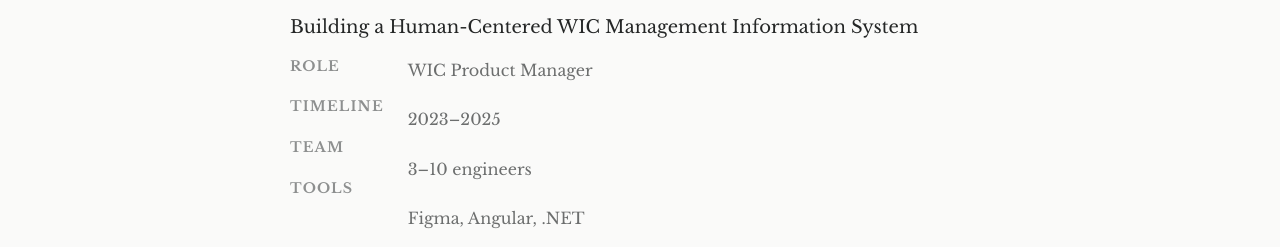
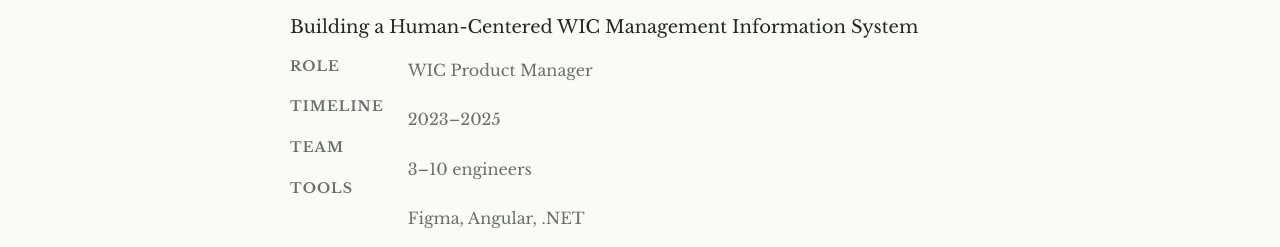
Before and after one commit to emeans/elizabeth-means, a Next.js app: page /work/wic-product-case-study in a window 1280 px wide. Shown: the part 249-496 px from the top of the page. Built offline with nearby package versions, Linux system fonts and the light colour scheme.

Commit message:
Update color contrast to match documentation

```diff
--- a/app/globals.css
+++ b/app/globals.css
@@ -195,7 +195,7 @@ img {
     font-size: var(--typography-size-xs);
     line-height: var(--typography-line-height-tight);
     font-weight: var(--typography-weight-normal);
-    color: var(--text-muted);
+    color: var(--text-secondary);
 }
 
 /* Weight modifier — applies bold to any text element */
@@ -262,7 +262,7 @@ img {
     font-size: var(--typography-size-xs);
     line-height: var(--typography-line-height-tight);
     font-weight: var(--typography-weight-bold);
-    color: var(--text-muted);
+    color: var(--text-secondary);
     text-transform: uppercase;
     letter-spacing: 0.08em;
 }
```
